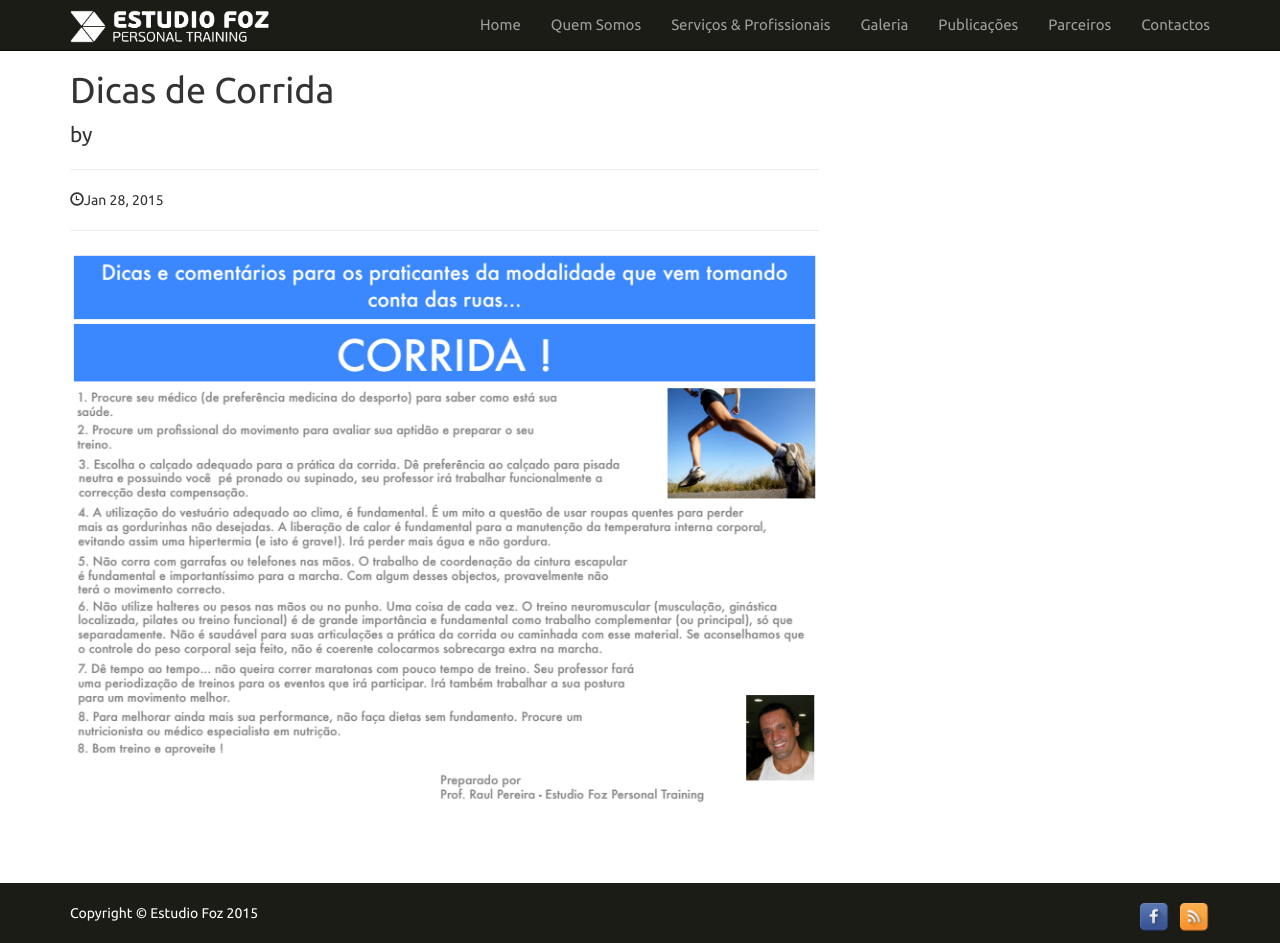
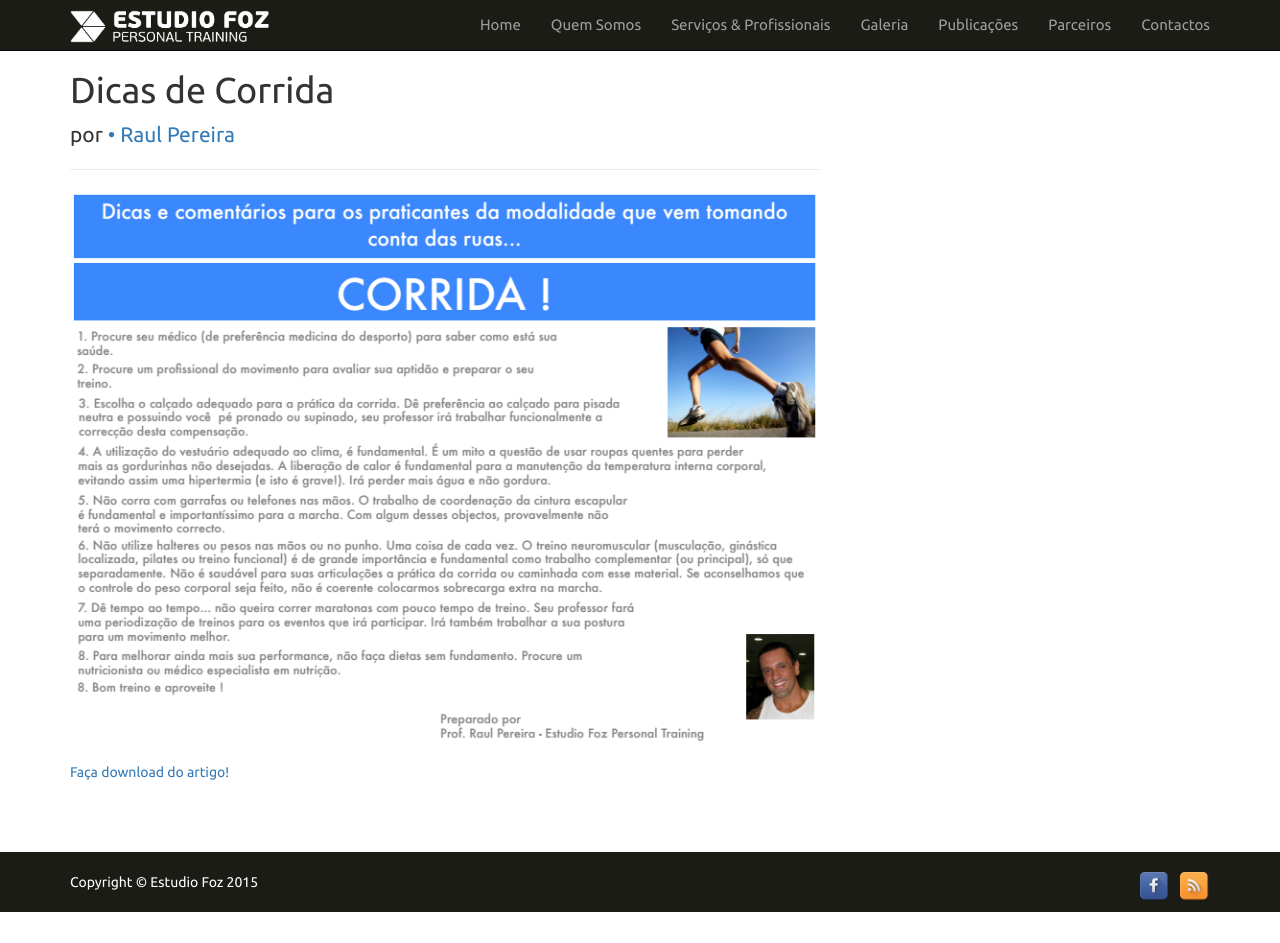
Before and after one commit to estudiotest/estudiotest.github.io, a Jekyll site: the page built from _posts/2015-02-07-dicas-de-corrida.markdown, in a window 1280 px wide and 943 px high. Built offline with Jekyll 4.4.1, drawn with Linux system fonts in a browser that asks for light colours; nearby versions of some CDN libraries; library files that are not in the unit come from our copies.

Commit message:
Large changes to the Publicações page and post structure

```diff
--- a/_layouts/post.html
+++ b/_layouts/post.html
@@ -17,21 +17,21 @@
 
                 <!-- Author -->
                 <p class="lead">
-                    by <a href="#">{% if page.author %} • {{ page.author }}{% endif %}{% if page.meta %} • {{ page.meta }}{% endif %}</a>
+                    por <a href="#">{% if page.author %} • {{ page.author }}{% endif %}{% if page.meta %} • {{ page.meta }}{% endif %}</a>
                 </p>
 
                 <hr>
 
                 <!-- Date/Time -->
-                <p><span class="glyphicon glyphicon-time"></span>{{ page.date | date: "%b %-d, %Y" }}</p>
+                <p><!--<strong>{{ page.date | date: "%-d - %-m - %Y" }}</strong>--></p>
 
-                <hr>
+
 
                  <article class="post-content">
     				{{ content }}
   				</article>
 
- 			</div
+ 			</div>
 		</div>
 	</div>
 </div>
--- a/_posts/2015-01-28-welcome-to-jekyll.markdown
+++ b/_posts/2015-02-07-dicas-de-corrida.markdown
@@ -1,8 +1,11 @@
 ---
 layout: post
 title:  "Dicas de Corrida"
-date:   2015-01-28 23:48:33
+date:   2015-02-07 23:48:33
+author: Raul Pereira
 categories:
 ---
 
 <img class="img-responsive" src="/images/dicas.png">
+
+[Faça download do artigo!](/pdf/dicas-de-corrida.pdf)
```
Also changed, not shown: publicacoes/index.html (+1 -6 lines), 1 other file.
